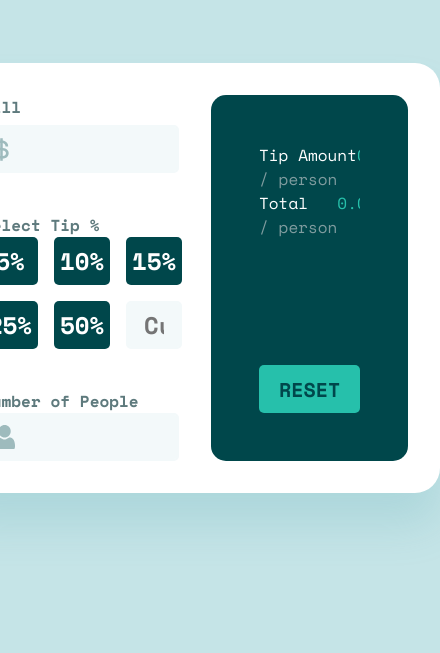
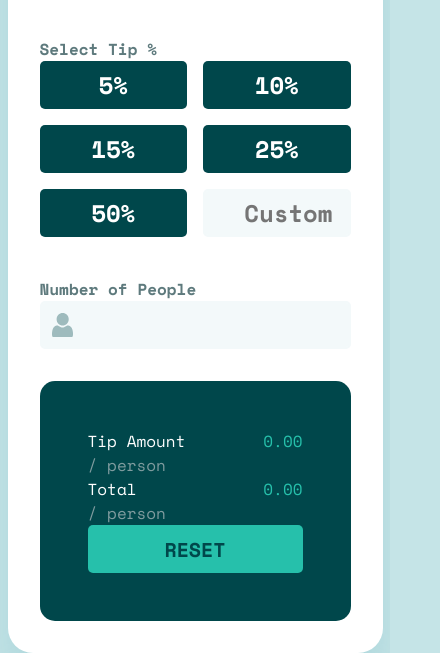
Before and after one commit to sarahtennis/tip-calculator, a website built with webpack: page dist/index.html in a window 390 px wide. Shown: the part 217-870 px from the top of the page, 440 px wide, since content can reach past the window. Built offline with nearby package versions, Linux system fonts and the light colour scheme.

Commit message:
Some responsive styling

```diff
--- a/src/index.js
+++ b/src/index.js
@@ -3,6 +3,15 @@ import Bill from './components/Bill';
 import TipPercent from './components/TipPercent';
 import People from './components/People';
 import Total from './components/Total';
+
+if (document.fonts) {
+  document.fonts.ready.then(() => {
+    document.querySelector('.page-container').style.opacity = 1;
+  });
+} else {
+  // For IE, will potentially show font flash
+  document.querySelector('.page-container').style.opacity = 1;
+}
 
 const INIT_CALCULATIONS = {
   bill: null,
--- a/src/styles/main.css
+++ b/src/styles/main.css
@@ -27,12 +27,16 @@
 
 body {
   height: 100vh;
-  background-color: var(--mainBgColor);
+  display: flex;
+  align-items: center;
+  justify-content: center;
+  margin: 0;
+}
+
+div.page-container {
   display: flex;
   flex-direction: column;
   align-items: center;
-  justify-content: center;
-  opacity: 1 !important;
 }
 
 label {
@@ -222,3 +226,19 @@ img.logo {
 .calculations .reset-btn:hover {
   cursor: pointer;
 }
+
+@media (max-width: 940px) {
+  .calculator-container {
+    max-width: 375px;
+    grid-template-columns: 1fr;
+    grid-template-rows: auto auto;
+    grid-row-gap: 32px;
+  }
+
+  .tip-container {
+    grid-template-rows: 1fr 1fr 1fr;
+    grid-template-columns: 1fr 1fr;
+    grid-row-gap: 16px;
+    grid-column-gap: 16px;
+  }
+}
```
Also changed, not shown: dist/index.html.
